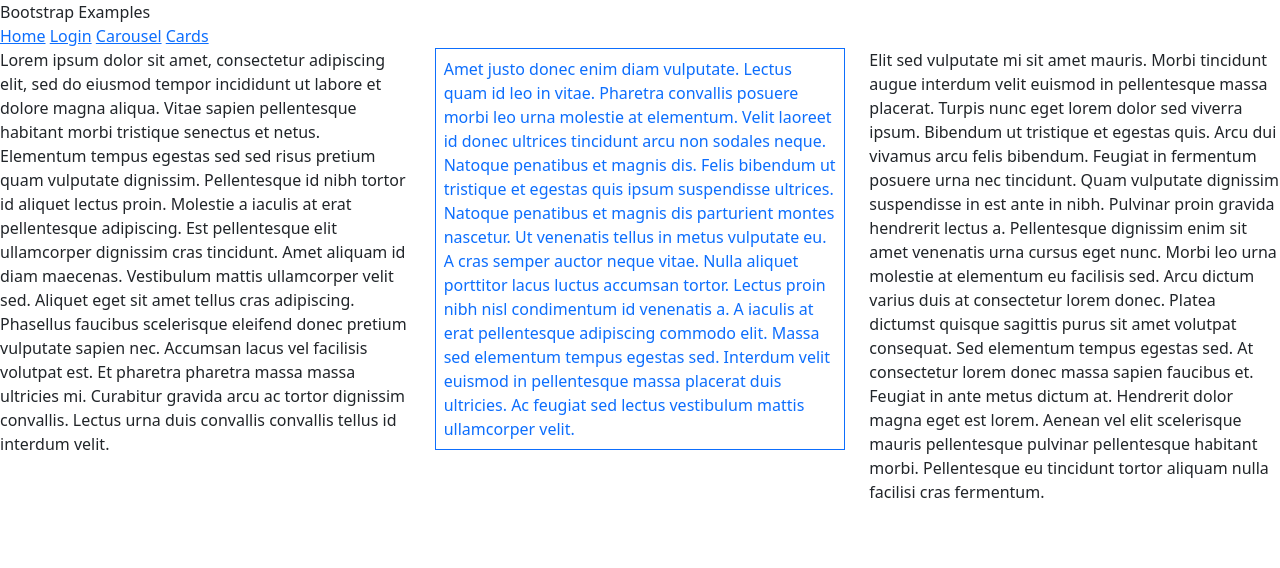
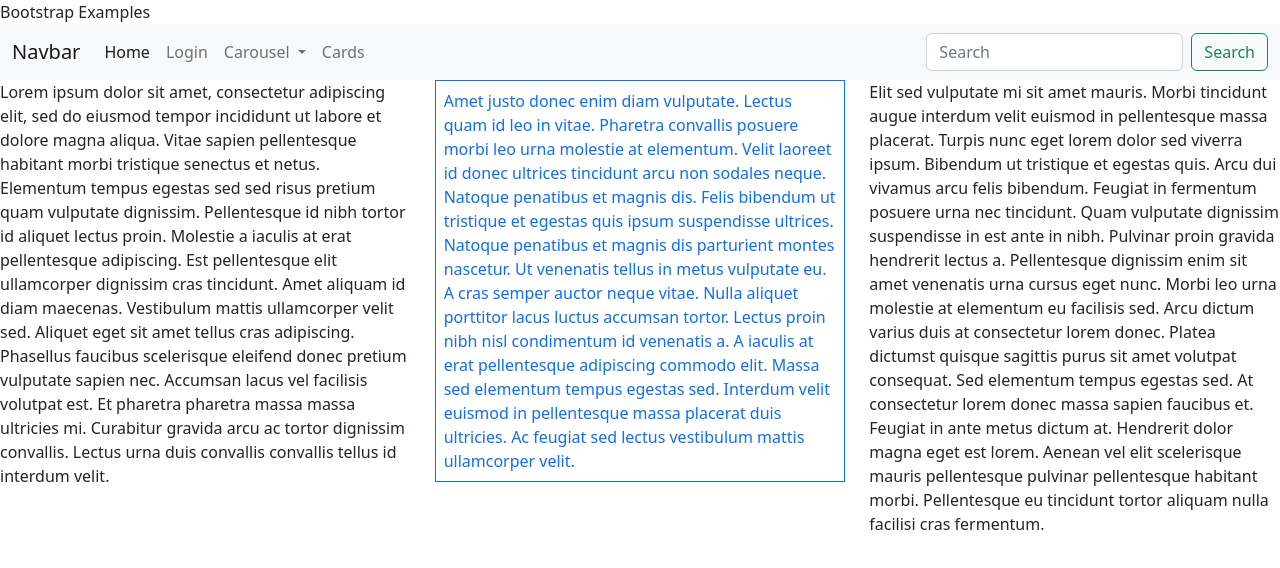
Before and after one commit to compaaaa/bootstrap-examples, a plain HTML site: page index.html in a window 1280 px wide. Drawn offline with nearby package versions, Linux system fonts and the light colour scheme.

Commit message:
Added navbar

```diff
--- a/index.html
+++ b/index.html
@@ -10,12 +10,42 @@
     <link href="https://cdn.jsdelivr.net/npm/bootstrap@5.2.1/dist/css/bootstrap.min.css" rel="stylesheet" integrity="sha384-iYQeCzEYFbKjA/T2uDLTpkwGzCiq6soy8tYaI1GyVh/UjpbCx/TYkiZhlZB6+fzT" crossorigin="anonymous">
     Bootstrap Examples
     <br>
-    <nav>
-        <a href="index.html">Home</a>
-        <a href="login.html">Login</a>
-        <a href="slideshow.html">Carousel</a>
-        <a href="cards.html">Cards</a>
-    </nav>
+    <nav class="navbar navbar-expand-lg bg-light">
+        <div class="container-fluid">
+          <a class="navbar-brand" href="#">Navbar</a>
+          <button class="navbar-toggler" type="button" data-bs-toggle="collapse" data-bs-target="#navbarSupportedContent" aria-controls="navbarSupportedContent" aria-expanded="false" aria-label="Toggle navigation">
+            <span class="navbar-toggler-icon"></span>
+          </button>
+          <div class="collapse navbar-collapse" id="navbarSupportedContent">
+            <ul class="navbar-nav me-auto mb-2 mb-lg-0">
+              <li class="nav-item">
+                <a class="nav-link active" aria-current="page" href="index.html">Home</a>
+              </li>
+              <li class="nav-item">
+                <a class="nav-link" href="login.html">Login</a>
+              </li>
+              <li class="nav-item dropdown">
+                <a class="nav-link dropdown-toggle" href="slideshow.html" role="button" data-bs-toggle="dropdown" aria-expanded="false">
+                  Carousel
+                </a>
+                <ul class="dropdown-menu">
+                  <li><a class="dropdown-item" href="#">Action</a></li>
+                  <li><a class="dropdown-item" href="#">Another action</a></li>
+                  <li><hr class="dropdown-divider"></li>
+                  <li><a class="dropdown-item" href="#">Something else here</a></li>
+                </ul>
+              </li>
+              <li class="nav-item">
+                <a class="nav-link" href="cards.html">Cards</a>
+              </li>
+            </ul>
+            <form class="d-flex" role="search">
+              <input class="form-control me-2" type="search" placeholder="Search" aria-label="Search">
+              <button class="btn btn-outline-success" type="submit">Search</button>
+            </form>
+          </div>
+        </div>
+      </nav>
 </head>
 <body>
     <main>
```
